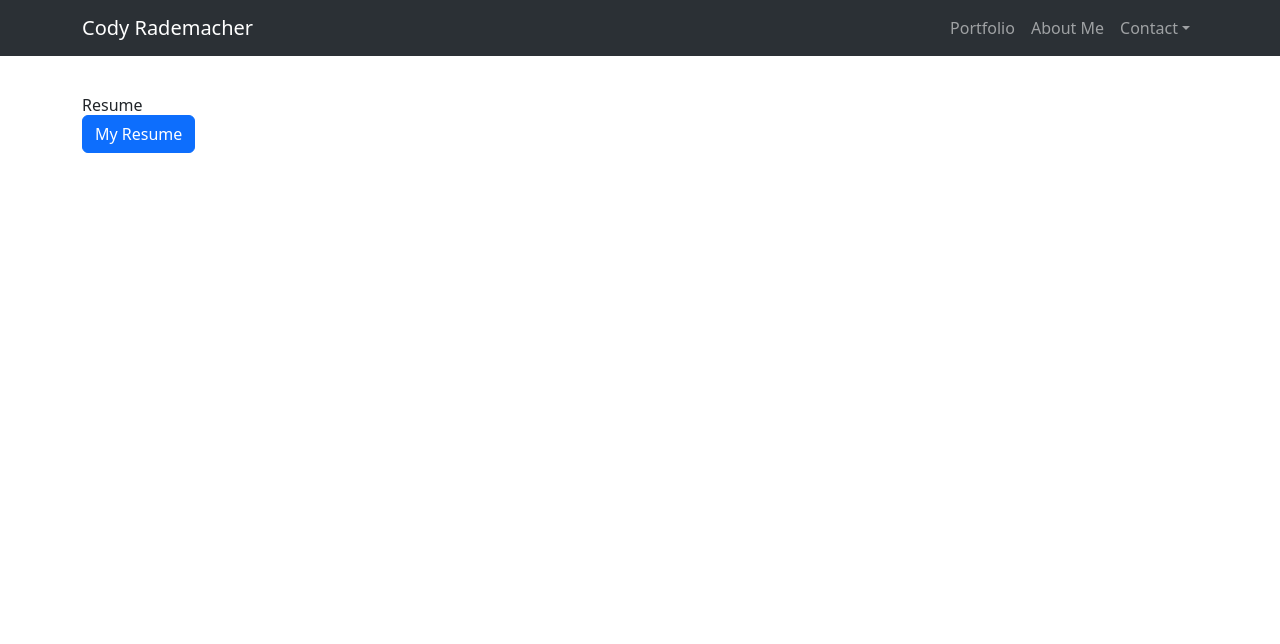
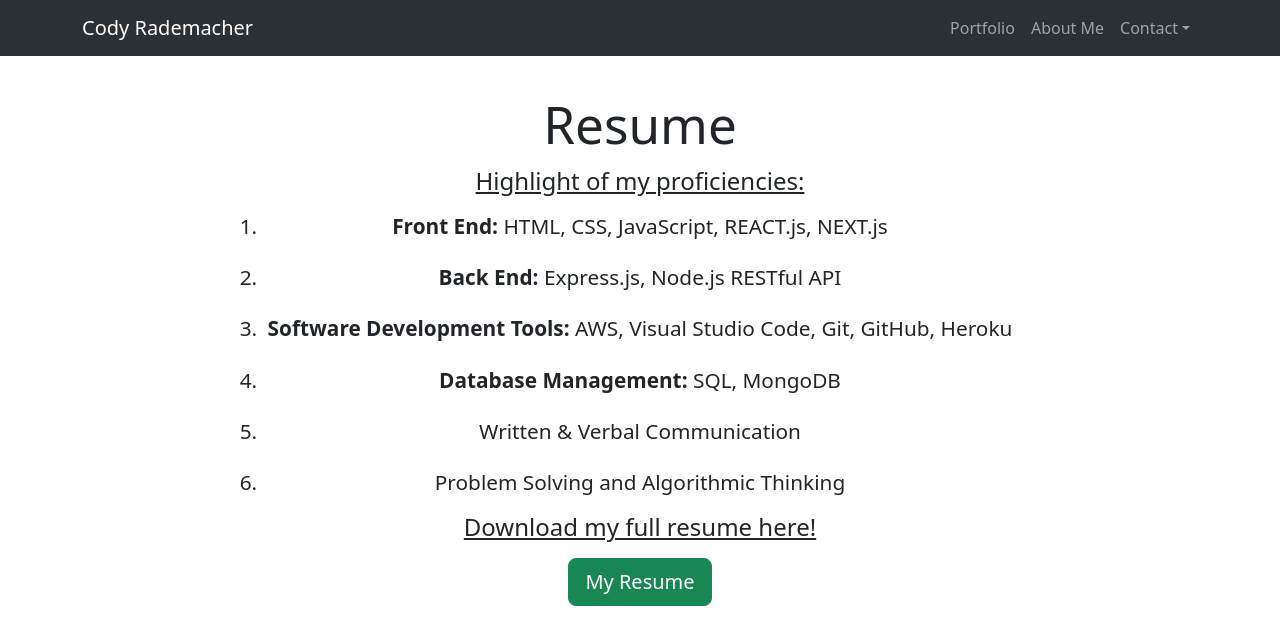
Before and after one commit to cprademacher/my-portfolio, a React (Vite) app: page /resume in a window 1280 px wide. Shown: the top 644 px of the page. Built offline with nearby package versions, Linux system fonts and the light colour scheme.

Commit message:
Finished styling

```diff
--- a/src/index.css
+++ b/src/index.css
@@ -69,6 +69,13 @@ button:focus-visible {
   }
 } */
 
+h1 {
+  font-size: 3.2em !important;
+  line-height: 1.1;
+  margin-bottom: 15px;
+  text-align: center;
+}
+
 .contact-link {
   color: blue;
   text-decoration: underline;
@@ -78,6 +85,51 @@ button:focus-visible {
   font-size: 1.5em;
 }
 
+h5 {
+  text-decoration: underline;
+  text-align: center;
+  font-size: 1.5em;
+}
+
+.proficiencies-item {
+  margin-top: 10px;
+  list-style: decimal;
+  padding: 5px;
+  text-align: center;
+  font-size: 1.3em;
+}
+
+.resume-container {
+  width: 90%;
+  display: flex;
+  flex-direction: column;
+  justify-content: center;
+  align-items: center;
+  margin: 0 auto;
+}
+
+@media screen and (max-width: 800px) {
+  h1 {
+    font-size: 2.5em;
+  }
+
+  .resume-container {
+    width: 90%;
+    display: flex;
+    flex-direction: column;
+    justify-content: center;
+    align-items: center;
+  }
+
+  .proficiencies-item {
+    margin-top: 10px;
+    list-style: decimal;
+    padding: 5px;
+    text-align: center;
+    font-size: 0.9em;
+  }
+}
+
 @media screen and (max-width: 992px) {
   .about-me-text {
     font-size: 1.1em;
--- a/src/pages/AboutMe2.jsx
+++ b/src/pages/AboutMe2.jsx
@@ -8,13 +8,14 @@ import Col from "react-bootstrap/Col";
 function AboutMe2() {
   return (
     <Container>
+      <h1>About Me</h1>
       {/* Stack the columns on mobile by making one full-width and the other half-width */}
       <Row className="about-me-text">
         <Col xs={8} lg={4} className="mx-auto mb-4">
           <Image src={ProfilePhoto} alt="Profile Photo" rounded />
         </Col>
         <Col xs={8} lg={8} className="mx-auto my-auto text-center">
-          <Card.Body>
+          <Card.Body className="mb-3">
             I am a Software Engineer with a passion for solving complex problems
             through innovative and efficient software solutions. I have a solid
             foundation in full-stack web development, including JavaScript,
--- a/src/pages/Contact2.jsx
+++ b/src/pages/Contact2.jsx
@@ -22,7 +22,7 @@ function Contact2() {
     <>
       <Container>
         <h1>Contact</h1>
-        <Card>
+        <Card style={{ border: "none" }}>
           <Stack
             direction={isMdOrAbove ? "horizontal" : "vertical"}
             className={isMdOrAbove ? mdClass : smClass}
--- a/src/pages/Resume2.jsx
+++ b/src/pages/Resume2.jsx
@@ -9,9 +9,51 @@ function Resume2() {
 
   return (
     <Container>
-      <h1>Resume</h1>
-      <div>
-        <Button onClick={openPdf}>My Resume</Button>
+      <div className="resume-container">
+        <h1>Resume</h1>
+        <div className="proficiencies">
+          <h5>Highlight of my proficiencies:</h5>
+          <ul className="proficiencies-list">
+            <li className="proficiencies-item">
+              <strong>Front End:</strong> HTML, CSS, JavaScript, REACT.js,
+              NEXT.js
+            </li>
+            <li className="proficiencies-item">
+              <strong>Back End:</strong> Express.js, Node.js RESTful API
+            </li>
+            <li className="proficiencies-item">
+              <strong>Software Development Tools:</strong> AWS, Visual Studio
+              Code, Git, GitHub, Heroku
+            </li>
+            <li className="proficiencies-item">
+              <strong>Database Management:</strong> SQL, MongoDB
+            </li>
+            <li className="proficiencies-item">
+              Written & Verbal Communication
+            </li>
+            <li className="proficiencies-item">
+              Problem Solving and Algorithmic Thinking
+            </li>
+          </ul>
+        </div>
+        <div
+          style={{
+            display: "flex",
+            flexDirection: "column",
+            alignItems: "center",
+            marginTop: "10px",
+          }}
+        >
+          <h5>Download my full resume here!</h5>
+          <Button
+            className="bg-success mt-3"
+            variant="success"
+            onClick={openPdf}
+            size="lg"
+          >
+            My Resume
+          </Button>
+        </div>
       </div>
     </Container>
   );
```
